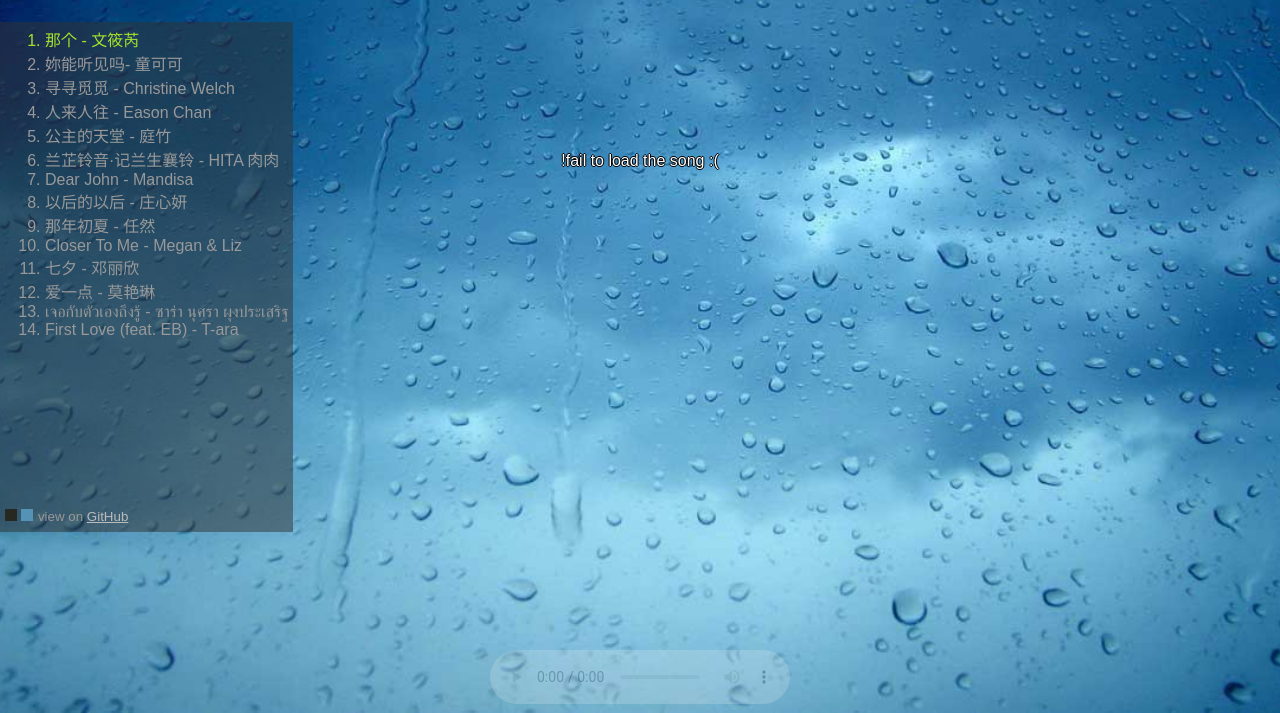
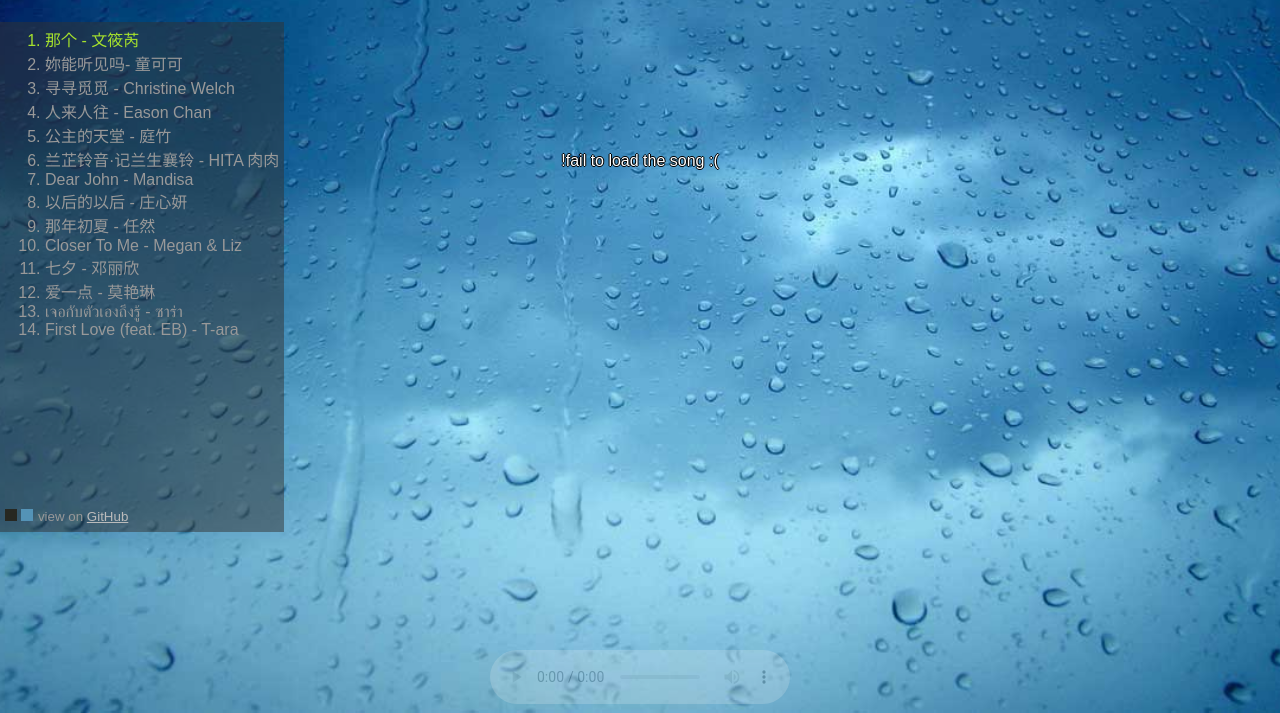
Before and after one commit to wayou/selected, a plain HTML site: page index.html in a window 1280 px wide. Shown: the part 87-800 px from the top of the page. Drawn offline with Linux system fonts and the light colour scheme.

Commit message:
correct name :shit:

```diff
--- a/index.html
+++ b/index.html
@@ -56,7 +56,7 @@
                         <a href="javascript:void(0);" data-name="ai_yi_dian">爱一点 - 莫艳琳</a>
                     </li>
                     <li>
-                        <a href="javascript:void(0);" data-name="ji_shi_zhi_dao_yao_jian_main">เจอกับตัวเองถึงรู้ - ซาร่า นุศรา ผุงประเสริฐ</a>
+                        <a href="javascript:void(0);" data-name="ji_shi_zhi_dao_yao_jian_main">เจอกับตัวเองถึงรู้ - ซาร่า</a>
                     </li>
                     <li>
                         <a href="javascript:void(0);" data-name="first_love">First Love (feat. EB) - T-ara</a>
```
